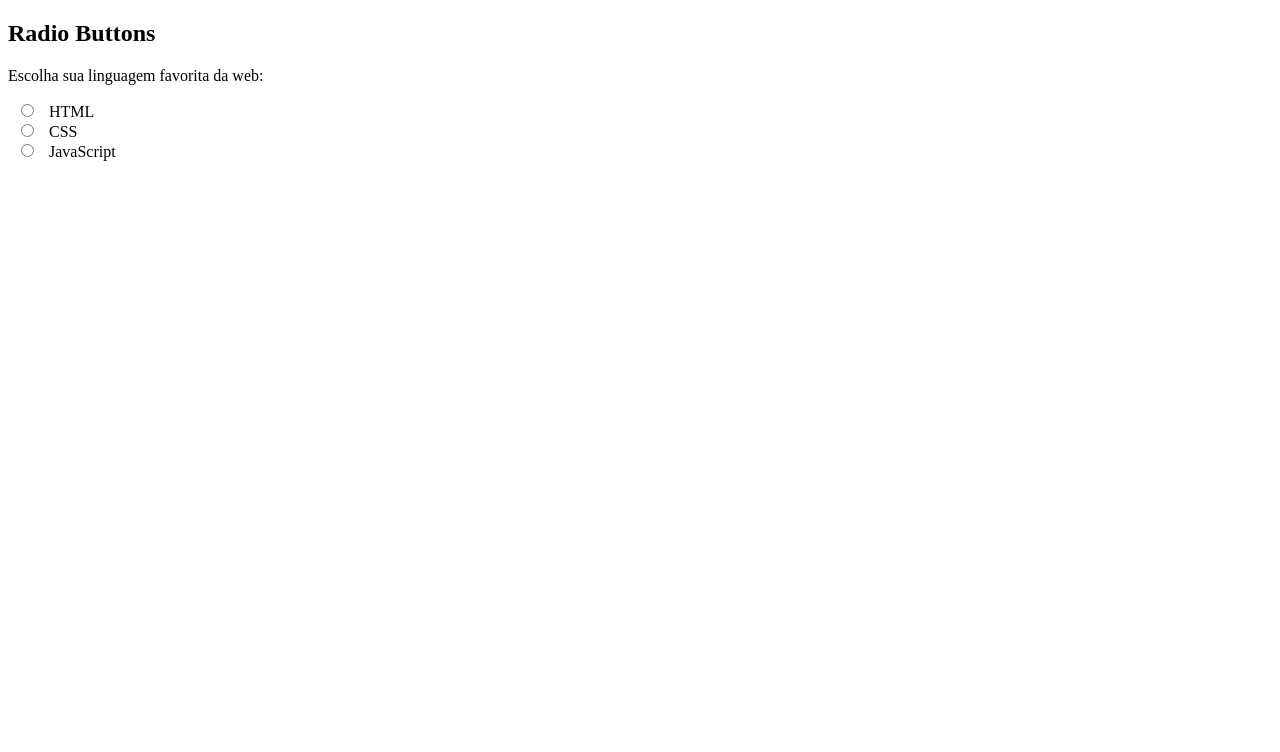
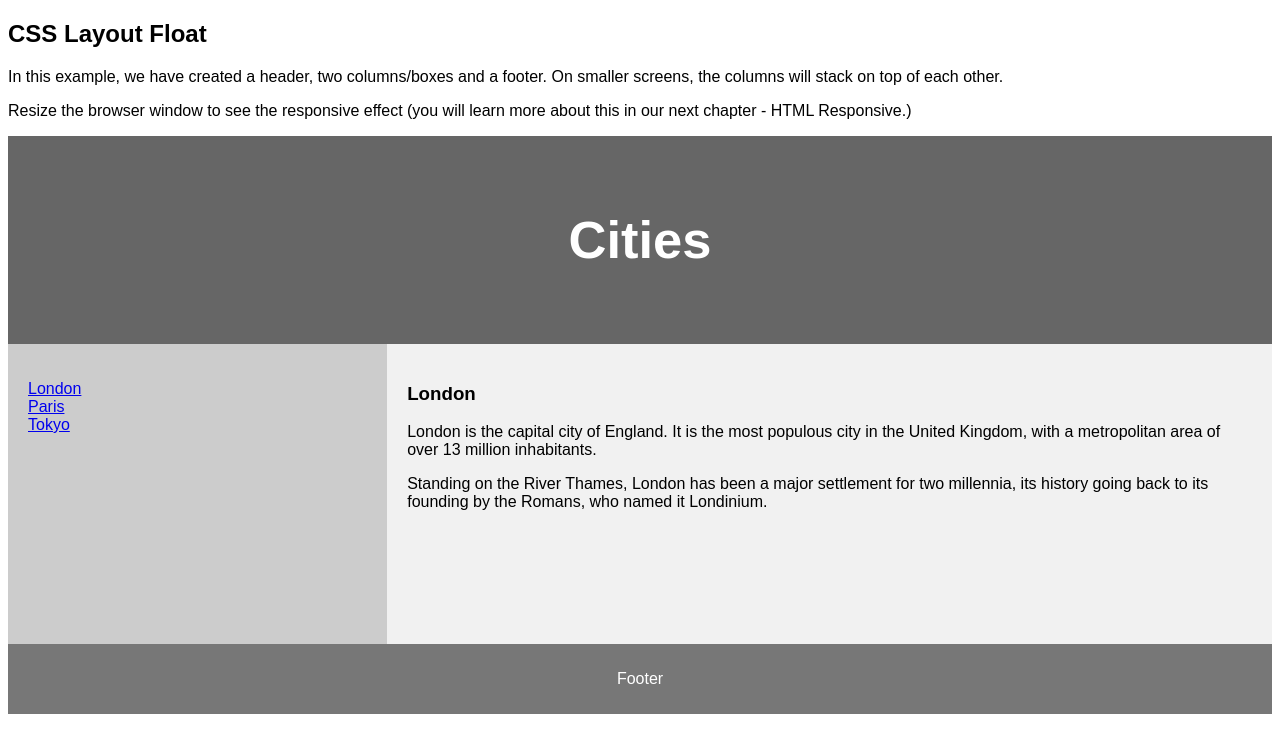
Before and after one commit to JuliaCaetanoRosa/Atividade11.github.io, a plain HTML site: page index.html in a window 1280 px wide. Drawn offline with Linux system fonts and the light colour scheme.

Commit message:
Update index.html

```diff
--- a/index.html
+++ b/index.html
@@ -1,19 +1,114 @@
 <!DOCTYPE html>
-<html>
+<html lang="en">
+
+<head>
+    <title>CSS Template</title>
+    <meta charset="utf-8">
+    <meta name="viewport" content="width=device-width, initial-scale=1">
+    <style>
+        * {
+            box-sizing: border-box;
+        }
+
+        body {
+            font-family: Arial, Helvetica, sans-serif;
+        }
+
+        /* Style the header */
+        header {
+            background-color: #666;
+            padding: 30px;
+            text-align: center;
+            font-size: 35px;
+            color: white;
+        }
+
+        /* Create two columns/boxes that floats next to each other */
+        nav {
+            float: left;
+            width: 30%;
+            height: 300px;
+            /* only for demonstration, should be removed */
+            background: #ccc;
+            padding: 20px;
+        }
+
+        /* Style the list inside the menu */
+        nav ul {
+            list-style-type: none;
+            padding: 0;
+        }
+
+        article {
+            float: left;
+            padding: 20px;
+            width: 70%;
+            background-color: #f1f1f1;
+            height: 300px;
+            /* only for demonstration, should be removed */
+        }
+
+        /* Clear floats after the columns */
+        section::after {
+            content: "";
+            display: table;
+            clear: both;
+        }
+
+        /* Style the footer */
+        footer {
+            background-color: #777;
+            padding: 10px;
+            text-align: center;
+            color: white;
+        }
+
+        /* Responsive layout - makes the two columns/boxes stack on top of each other instead of next to each other, on small screens */
+        @media (max-width: 600px) {
+
+            nav,
+            article {
+                width: 100%;
+                height: auto;
+            }
+        }
+    </style>
+</head>
+
 <body>
 
-<h2>Radio Buttons</h2>
+    <h2>CSS Layout Float</h2>
+    <p>In this example, we have created a header, two columns/boxes and a footer. On smaller screens, the columns will
+        stack on top of each other.</p>
+    <p>Resize the browser window to see the responsive effect (you will learn more about this in our next chapter - HTML
+        Responsive.)</p>
 
-<p>Escolha sua linguagem favorita da web:</p>
+    <header>
+        <h2>Cities</h2>
+    </header>
 
-<form>
-  <input type="radio" id="html" name="fav_language" value="HTML">
-  <label for="html">HTML</label><br>
-  <input type="radio" id="css" name="fav_language" value="CSS">
-  <label for="css">CSS</label><br>
-  <input type="radio" id="javascript" name="fav_language" value="JavaScript">
-  <label for="javascript">JavaScript</label>
-</form>
+    <section>
+        <nav>
+            <ul>
+                <li><a href="#">London</a></li>
+                <li><a href="#">Paris</a></li>
+                <li><a href="#">Tokyo</a></li>
+            </ul>
+        </nav>
+
+        <article>
+            <h1>London</h1>
+            <p>London is the capital city of England. It is the most populous city in the United Kingdom, with a
+                metropolitan area of over 13 million inhabitants.</p>
+            <p>Standing on the River Thames, London has been a major settlement for two millennia, its history going
+                back to its founding by the Romans, who named it Londinium.</p>
+        </article>
+    </section>
+
+    <footer>
+        <p>Footer</p>
+    </footer>
 
 </body>
+
 </html>
```
